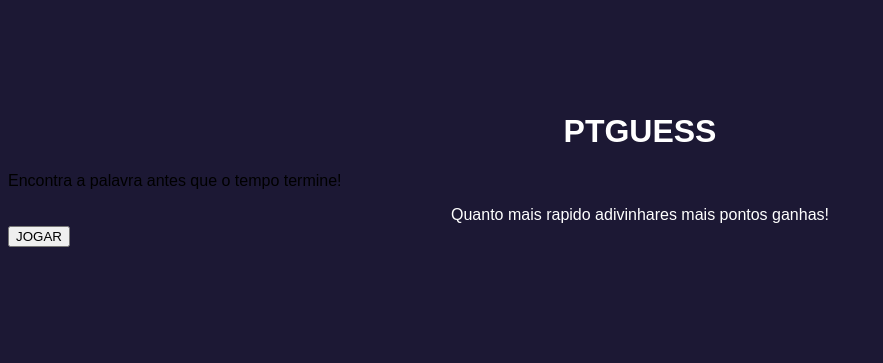
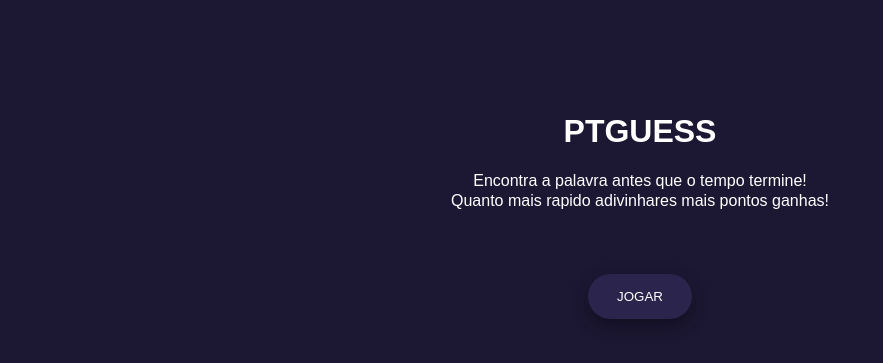
Before and after one commit to RubenDominguesPires/PTGUESS.github.io, a PHP site: page / in a window 1280 px wide. Shown: the top 363 px of the page, without its empty margins (0-883 px from the left). Run offline with PHP 8.4, Linux system fonts and the light colour scheme.

Commit message:
Style.css Changes
-- Mudança !!! Margem de baixo do subtítulo diminuída;

-- Adicionado !!! Uma animação de sombra no botão, ao passar o cursor por cima, a sombra vai aumentar e mudar a cor do botão para uma cor mais clara;

```diff
--- a/styles.css
+++ b/styles.css
@@ -12,8 +12,35 @@ h1{
   text-align: center;
   margin-top: 30mm;
 }
+
 #SubTitulo {
+  margin-bottom: 4em;
+}
+
+p {
   margin: 2px;
   text-align: center;
   color: white;
 }
+
+.PlayButton {
+  text-align: center;
+}
+
+#PlayButton {
+  font-family: "Fredoka", sans-serif;
+  padding: 1em;
+  border-radius: 30px;
+  padding-left: 2em;
+  padding-right: 2em;
+  color: white;
+  border-color: transparent;
+  background-color: rgb(43, 37, 78);
+  cursor: pointer;
+  box-shadow: 0 8px 16px 0 rgba(0,0,0,0.2), 0 6px 20px 0 rgba(0,0,0,0.19);
+}
+
+#PlayButton:hover {
+  box-shadow: 0 24px 32px 0 rgba(0,0,0,0.24),0 17px 50px 0 rgba(0,0,0,0.19);
+  background-color: rgb(50, 42, 99);
+}
```
